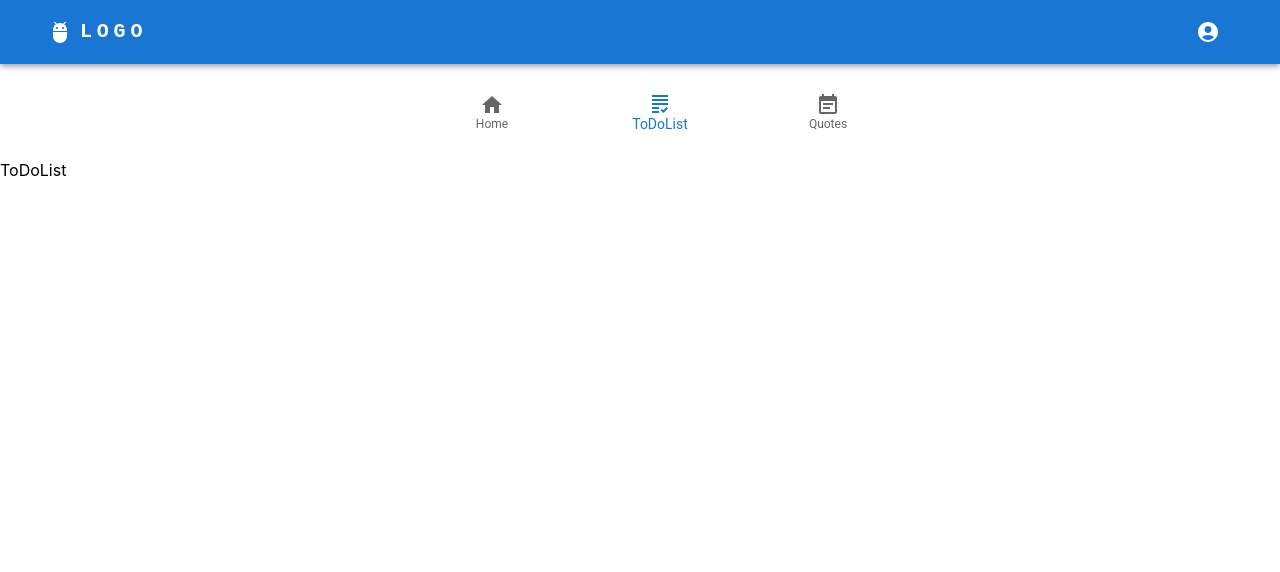
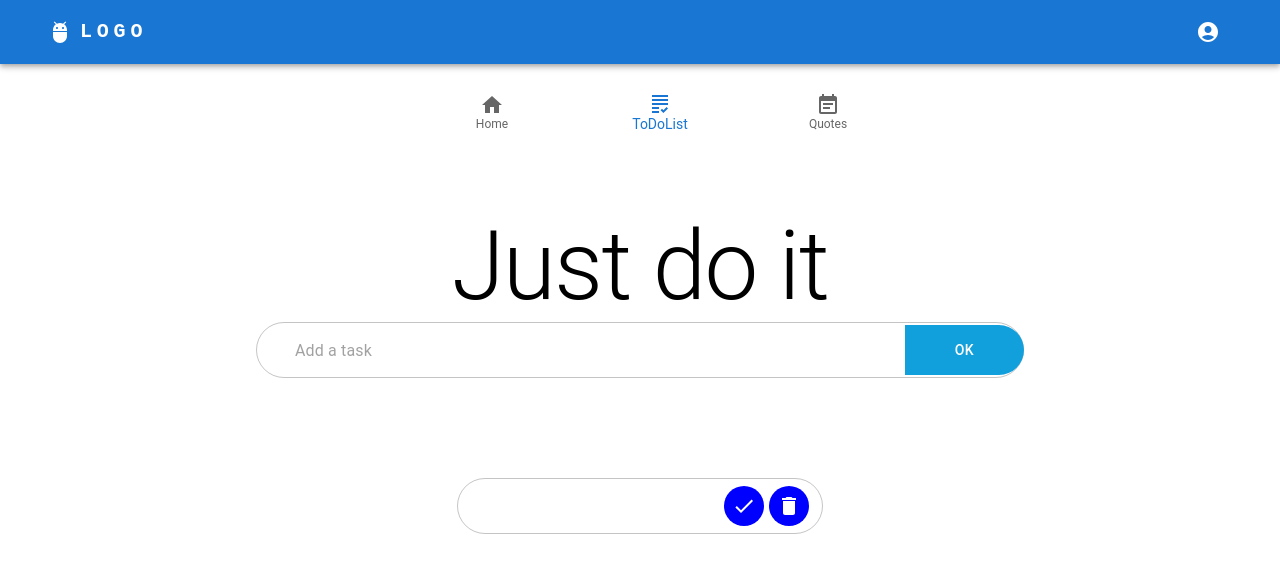
Before and after one commit to HelenaUa/to-do-list, a React (Create React App) app: page /#/to_do_list in a window 1280 px wide. Shown: the top 572 px of the page. Built offline with nearby package versions, Linux system fonts and the light colour scheme.

Commit message:
added JustDoIt

```diff
--- /dev/null
+++ b/src/pages/ToDoList/ToDoList.tsx
@@ -0,0 +1,8 @@
+import React from 'react';
+import { JustDoIt } from 'views';
+
+const ToDoList = () => {
+  return <JustDoIt />;
+};
+
+export default ToDoList;
--- a/src/routes/AppRoutes.tsx
+++ b/src/routes/AppRoutes.tsx
@@ -3,6 +3,7 @@ import { useRoutes } from 'react-router-dom';
 import { ROUTES } from './routes.const';
 import { MainWrapper } from 'views';
 import Home from '../pages/Home/Home';
+import ToDoList from '../pages/ToDoList/ToDoList';
 import Quotes from '../pages/Quotes/Quotes';
 
 export const AppRoutes = () => {
@@ -12,7 +13,7 @@ export const AppRoutes = () => {
       element: <MainWrapper />,
       children: [
         { index: true, element: <Home /> },
-        { path: ROUTES.MAIN_TODOLIST, element: <div>ToDoList</div> },
+        { path: ROUTES.MAIN_TODOLIST, element: <ToDoList /> },
         { path: ROUTES.MAIN_QUOTES, element: <Quotes /> },
       ],
     },
--- /dev/null
+++ b/src/ui/IconButton/IconButton.styled.tsx
@@ -0,0 +1,14 @@
+import { styled } from '@mui/material/styles';
+import IconButton, { IconButtonProps } from '@mui/material/IconButton';
+
+interface IIconButtonProps extends IconButtonProps {
+  icon?: 'done' | 'delete';
+}
+
+export const StyledIconButton = styled(IconButton)<IIconButtonProps>(
+  ({ theme, icon }) => ({
+    borderRadius: '50%',
+    backgroundColor: 'blue',
+    color: '#fff',
+  })
+);
--- /dev/null
+++ b/src/ui/IconButton/IconButton.tsx
@@ -0,0 +1,18 @@
+import React from 'react';
+import { StyledIconButton } from './IconButton.styled';
+import DeleteIcon from '@mui/icons-material/Delete';
+import DoneIcon from '@mui/icons-material/Done';
+
+interface IIconButtonProps {
+  icon?: 'done' | 'delete';
+}
+
+const IconButton = ({ icon }: IIconButtonProps) => {
+  return (
+    <StyledIconButton>
+      {icon === 'done' ? <DoneIcon /> : <DeleteIcon />}
+    </StyledIconButton>
+  );
+};
+
+export default IconButton;
--- a/src/ui/SimpleBottomNavigation/SimpleBottomNavigation.tsx
+++ b/src/ui/SimpleBottomNavigation/SimpleBottomNavigation.tsx
@@ -27,7 +27,7 @@ const SimpleBottomNavigation = () => {
     const currentIndex = navigationItems.findIndex(
       item => item.path === currentPath
     );
-    console.log(`Current path: ${currentPath}, Index: ${currentIndex}`);
+    // console.log(`Current path: ${currentPath}, Index: ${currentIndex}`);
     if (currentIndex !== -1) {
       setValue(currentIndex);
     }
@@ -40,7 +40,7 @@ const SimpleBottomNavigation = () => {
           showLabels
           value={value}
           onChange={(event, newValue) => {
-            console.log(`Navigating to: ${navigationItems[newValue].path}`);
+            // console.log(`Navigating to: ${navigationItems[newValue].path}`);
             setValue(newValue);
             navigate(navigationItems[newValue].path);
           }}
--- a/src/ui/index.ts
+++ b/src/ui/index.ts
@@ -1,2 +1,3 @@
 export { default as Header } from './Header/Header';
 export { default as SimpleBottomNavigation } from './SimpleBottomNavigation/SimpleBottomNavigation';
+export { default as IconButton } from './IconButton/IconButton';
--- /dev/null
+++ b/src/views/JustDoIt/JustDoIt.styled.tsx
@@ -0,0 +1,29 @@
+import { styled } from '@mui/material/styles';
+import Button, { ButtonProps } from '@mui/material/Button';
+import TextField, { TextFieldProps } from '@mui/material/TextField';
+
+export const StyledButton = styled(Button)<ButtonProps>(({ theme }) => ({
+  position: 'absolute',
+  background: '#12A0DD',
+  color: '#fff',
+  borderRadius: '30px',
+  borderTopLeftRadius: '0px',
+  borderBottomLeftRadius: '0px',
+  padding: '13px 50px',
+  top: '5%',
+  right: '0',
+  zIndex: 1,
+}));
+
+export const StyledTextField = styled(TextField)<TextFieldProps>(
+  ({ theme }) => ({
+    width: '100%',
+    '& .MuiOutlinedInput-root': {
+      // borderRadius: '30px',
+      paddingLeft: '25px',
+      '& fieldset': {
+        borderRadius: '30px',
+      },
+    },
+  })
+);
--- /dev/null
+++ b/src/views/JustDoIt/JustDoIt.tsx
@@ -0,0 +1,46 @@
+import React from 'react';
+import { Box, Typography, InputAdornment } from '@mui/material';
+import { StyledButton, StyledTextField } from './JustDoIt.styled';
+import { IconButton } from 'ui';
+
+const JustDoIt = () => {
+  return (
+    <Box
+      width="60%"
+      display="flex"
+      flexDirection="column"
+      margin="50px auto"
+      // justifyContent="center"
+      // alignItems="center"
+    >
+      <Typography
+        display="flex"
+        justifyContent="center"
+        alignItems="center"
+        variant="h1"
+      >
+        Just do it
+      </Typography>
+      <Box position="relative" marginBottom="50px">
+        <StyledTextField placeholder="Add a task" />
+        <StyledButton>Ok</StyledButton>
+      </Box>
+      <Box display="flex" alignItems="center" margin="50px auto">
+        <StyledTextField
+          InputProps={{
+            endAdornment: (
+              <InputAdornment position="end">
+                <Box display="flex" gap="5px">
+                  <IconButton icon="done" />
+                  <IconButton icon="delete" />
+                </Box>
+              </InputAdornment>
+            ),
+          }}
+        />
+      </Box>
+    </Box>
+  );
+};
+
+export default JustDoIt;
--- a/src/views/index.ts
+++ b/src/views/index.ts
@@ -1,2 +1,3 @@
 export { default as MainWrapper } from './MainWrapper/MainWrapper';
 export { default as QuoteMachine } from './QuoteMachine/QuoteMachine';
+export { default as JustDoIt } from './JustDoIt/JustDoIt';
```
